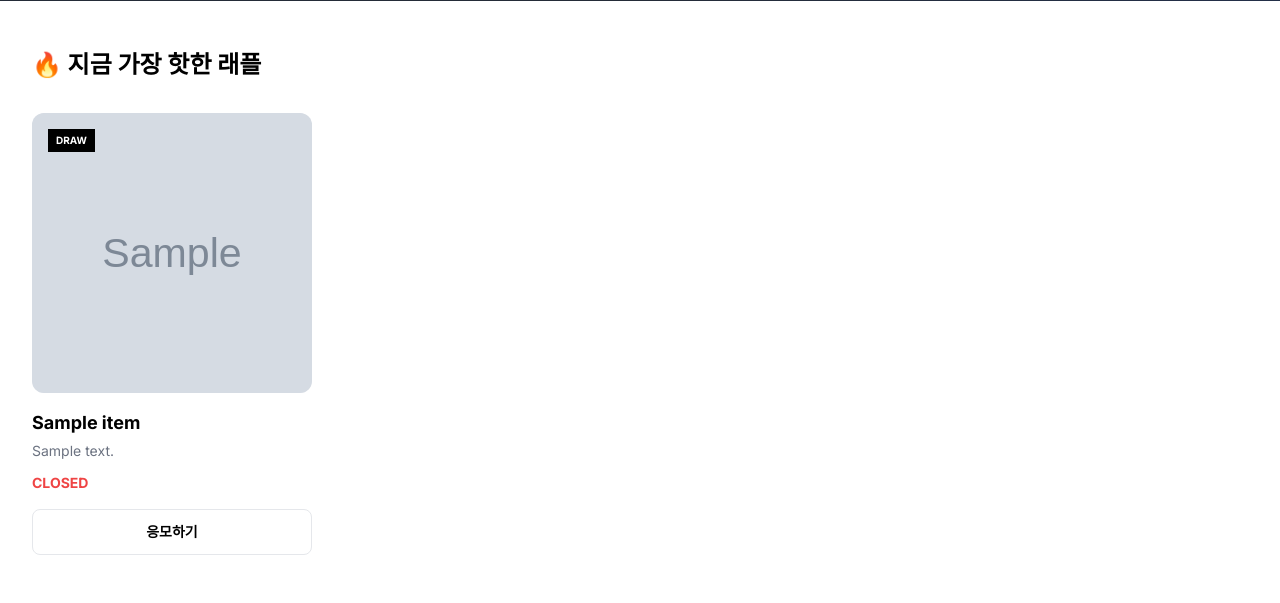
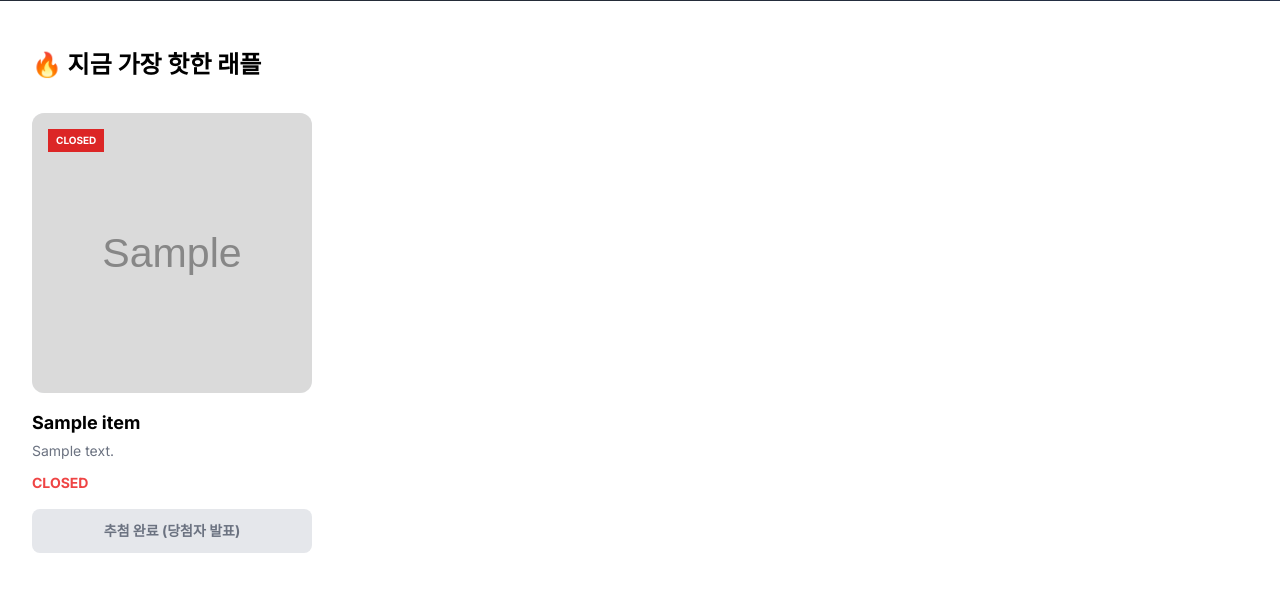
Before and after one commit to yooseongjin527/asac_de2_infra_1st, a Flask app: page / in a window 1280 px wide. Shown: the part 613-1216 px from the top of the page. After the commit the page ends 1166 px from the top, so only its background shows below. Run offline with Flask 3, Linux system fonts and the light colour scheme; tables that the repository leaves empty or names only in its code hold one stand-in row (values such as "Sample post"); grey boxes marked "Sample" are stand-in pictures; data that the repository does not hold is empty; some libraries are stand-ins or nearby versions.

Commit message:
Fix: Add raffle winner logic and disable button for closed items

```diff
--- a/app.py
+++ b/app.py
@@ -1,18 +1,17 @@
 from flask import Flask, render_template, request, jsonify, session, redirect, url_for
 import pymysql
 from datetime import datetime
+import os
 
 app = Flask(__name__)
 app.secret_key = 'dev-secret-key'
 
-# ==========================================
-# 1. AWS RDS 엔드포인트 설정 (A가 주거나, 네가 만든 주소 입력)
-# ==========================================
-DB_WRITER_HOST = "raffle-master-temp.cr0i2486ezf2.eu-west-1.rds.amazonaws.com" # 마스터 주소
-DB_READER_HOST = "raffle-replica-temp.cr0i2486ezf2.eu-west-1.rds.amazonaws.com" # 리플리카 주소
-DB_USER = "admin"
-DB_PASSWORD = "test1234"
-DB_NAME = "raffle_db"
+# 1. ConfigMap에서 가져오기
+DB_WRITER_HOST = os.environ.get('DB_WRITER_HOST')
+DB_READER_HOST = os.environ.get('DB_READER_HOST')
+DB_NAME = os.environ.get('DB_NAME', 'raffle_db')
+DB_USER = os.environ.get('DB_USER', 'admin')
+DB_PASSWORD = os.environ.get('DB_PASSWORD')
 
 def get_db_connection(is_write=False):
     """트래픽 분산의 핵심: 쓰기 요청은 Master로, 읽기 요청은 Replica로 연결"""
@@ -61,27 +60,31 @@ def mypage():
     if 'user_id' not in session: return redirect(url_for('login_page'))
 
     current_username = session['user_id']
-
-    # [리플리카 DB]에서 내 응모 내역 JOIN 해서 가져오기
     conn = get_db_connection(is_write=False)
     with conn.cursor() as cursor:
         sql = """
-            SELECT r.title, r.end_time, e.entry_time
+            SELECT r.title, r.end_time, e.entry_time, r.winner_id, u_winner.username as winner_name, u_me.id as my_id
             FROM raffle_entries e
-            JOIN users u ON e.user_id = u.id
+            JOIN users u_me ON e.user_id = u_me.id
             JOIN raffle_items r ON e.item_id = r.id
-            WHERE u.username = %s
+            LEFT JOIN users u_winner ON r.winner_id = u_winner.id
+            WHERE u_me.username = %s
             ORDER BY e.entry_time DESC
         """
         cursor.execute(sql, (current_username,))
         history_data = cursor.fetchall()
     conn.close()
 
-    # 추첨 상태 로직 처리
     my_history = []
     now = datetime.now()
     for row in history_data:
-        status = "당첨 대기중 ⏳" if now < row['end_time'] else "아쉽게도 낙첨되었습니다 😥"
+        if row['winner_id'] is None:
+            status = "당첨 대기중 ⏳" if now < row['end_time'] else "추첨 진행 중... ⚙️"
+        elif row['winner_id'] == row['my_id']:
+            status = "축하합니다! 당첨되었습니다! 🎉"
+        else:
+            status = "다음 기회에..."
+
         my_history.append({
             "title": row['title'],
             "apply_date": row['entry_time'].strftime("%Y-%m-%d %H:%M"),
@@ -89,7 +92,6 @@ def mypage():
         })
 
     return render_template('mypage.html', user_id=current_username, history=my_history)
-
 
 # ==========================================
 # 3. API 라우팅 (INSERT ➡️ 마스터 사용)
@@ -146,14 +148,24 @@ def api_apply():
     conn = get_db_connection(is_write=True)
     try:
         with conn.cursor() as cursor:
-            # username으로 user_id(PK) 찾기
+            # [추가] 해당 아이템이 이미 당첨 발표되었거나 종료되었는지 확인
+            cursor.execute("SELECT is_drawn, end_time FROM raffle_items WHERE id=%s", (item_id,))
+            item = cursor.fetchone()
+
+            if not item:
+                return jsonify({"status": "error", "message": "존재하지 않는 상품입니다."}), 404
+
+            # 이미 당첨자가 나왔거나 시간이 지났다면 응모 차단
+            if item['is_drawn'] or item['end_time'] < datetime.now():
+                return jsonify({"status": "error", "message": "이미 종료된 래플입니다."}), 400
+
+            # (기존 로직) 유저 ID 찾고 응모 기록 저장...
             cursor.execute("SELECT id FROM users WHERE username=%s", (current_username,))
             user_pk = cursor.fetchone()['id']
+            cursor.execute("INSERT INTO raffle_entries (user_id, item_id) VALUES (%s, %s)", (user_pk, item_id))
 
-            # [마스터 DB] 응모 기록 저장
-            cursor.execute("INSERT INTO raffle_entries (user_id, item_id) VALUES (%s, %s)", (user_pk, item_id))
         conn.commit()
-        return jsonify({"status": "success", "message": "성공적으로 응모되었습니다! 마이페이지에서 확인하세요."})
+        return jsonify({"status": "success", "message": "성공적으로 응모되었습니다!"})
     except pymysql.err.IntegrityError:
         return jsonify({"status": "error", "message": "이미 응모하신 상품입니다!"}), 400
     finally:
@@ -164,56 +176,87 @@ def api_apply():
 # ==========================================
 @app.route('/init-db')
 def initialize_database():
-    """빈 DB에 테이블을 만들고 테스트용 래플 상품을 넣는 마법의 URL"""
-    # 1. DB 자체(raffle_db)가 없으면 생성
+    """DB 초기화, 샘플 데이터, 그리고 test1 유저 당첨 데이터까지 한방에 셋업"""
+    # 1. DB 생성 로직 (Writer Host 사용)
     temp_conn = pymysql.connect(host=DB_WRITER_HOST, user=DB_USER, password=DB_PASSWORD)
     with temp_conn.cursor() as cursor:
         cursor.execute(f"CREATE DATABASE IF NOT EXISTS {DB_NAME}")
     temp_conn.commit()
     temp_conn.close()
 
-    # 2. 테이블 생성 및 샘플 데이터 삽입
+    # 2. 테이블 생성 및 데이터 삽입
     conn = get_db_connection(is_write=True)
-    with conn.cursor() as cursor:
-        cursor.execute("""
-            CREATE TABLE IF NOT EXISTS users (
-                id INT AUTO_INCREMENT PRIMARY KEY,
-                username VARCHAR(50) UNIQUE NOT NULL,
-                password VARCHAR(255) NOT NULL
-            )
-        """)
-        cursor.execute("""
-            CREATE TABLE IF NOT EXISTS raffle_items (
-                id INT AUTO_INCREMENT PRIMARY KEY,
-                title VARCHAR(100) NOT NULL,
-                description TEXT,
-                end_time DATETIME NOT NULL,
-                image_url VARCHAR(255)
-            )
-        """)
-        cursor.execute("""
-            CREATE TABLE IF NOT EXISTS raffle_entries (
-                id INT AUTO_INCREMENT PRIMARY KEY,
-                user_id INT,
-                item_id INT,
-                entry_time DATETIME DEFAULT CURRENT_TIMESTAMP,
-                FOREIGN KEY (user_id) REFERENCES users(id),
-                FOREIGN KEY (item_id) REFERENCES raffle_items(id),
-                UNIQUE KEY unique_entry (user_id, item_id) -- 1인 1회 응모 방지
-            )
-        """)
+    try:
+        with conn.cursor() as cursor:
+            # 테이블 생성 (기존과 동일)
+            cursor.execute("""
+                CREATE TABLE IF NOT EXISTS users (
+                    id INT AUTO_INCREMENT PRIMARY KEY,
+                    username VARCHAR(50) UNIQUE NOT NULL,
+                    password VARCHAR(255) NOT NULL
+                )
+            """)
+            cursor.execute("""
+                CREATE TABLE IF NOT EXISTS raffle_items (
+                    id INT AUTO_INCREMENT PRIMARY KEY,
+                    title VARCHAR(100) NOT NULL,
+                    description TEXT,
+                    end_time DATETIME NOT NULL,
+                    image_url VARCHAR(255),
+                    winner_id INT DEFAULT NULL,
+                    is_drawn BOOLEAN DEFAULT FALSE,
+                    FOREIGN KEY (winner_id) REFERENCES users(id)
+                )
+            """)
+            cursor.execute("""
+                CREATE TABLE IF NOT EXISTS raffle_entries (
+                    id INT AUTO_INCREMENT PRIMARY KEY,
+                    user_id INT,
+                    item_id INT,
+                    entry_time DATETIME DEFAULT CURRENT_TIMESTAMP,
+                    FOREIGN KEY (user_id) REFERENCES users(id),
+                    FOREIGN KEY (item_id) REFERENCES raffle_items(id),
+                    UNIQUE KEY unique_entry (user_id, item_id)
+                )
+            """)
 
-        # 샘플 래플 상품 데이터 2개 넣기 (테이블이 비어있을 때만)
-        cursor.execute("SELECT COUNT(*) as cnt FROM raffle_items")
-        if cursor.fetchone()['cnt'] == 0:
-            cursor.execute("""
-                INSERT INTO raffle_items (title, description, end_time, image_url) VALUES
-                ('나이키 덩크 로우 범고래', '국민 신발, 마지막 기회!', '2026-04-30 18:00:00', 'https://images.unsplash.com/photo-1595950653106-6c9ebd614d3a?w=500&q=80'),
-                ('애플 에어팟 맥스 실버', '노이즈 캔슬링 끝판왕', '2026-05-05 12:00:00', 'https://images.unsplash.com/photo-1613040809024-b4ef7ba99bc3?w=500&q=80')
-            """)
-    conn.commit()
-    conn.close()
-    return "DB 초기화 및 샘플 데이터 삽입 성공! 이제 메인 페이지(/)로 접속하세요."
+            # [추가] 1. test1 유저 생성 (없을 때만)
+            cursor.execute("SELECT id FROM users WHERE username = 'test1'")
+            user = cursor.fetchone()
+            if not user:
+                cursor.execute("INSERT INTO users (username, password) VALUES ('test1', '1234')")
+                user_id = conn.insert_id()
+            else:
+                user_id = user['id']
+
+            # [추가] 2. 샘플 아이템 및 '당첨된 조던' 아이템 삽입
+            cursor.execute("SELECT COUNT(*) as cnt FROM raffle_items")
+            if cursor.fetchone()['cnt'] == 0:
+                # 일반 아이템 2개
+                cursor.execute("""
+                    INSERT INTO raffle_items (title, description, end_time, image_url) VALUES
+                    ('나이키 덩크 로우 범고래', '국민 신발, 마지막 기회!', '2026-04-30 18:00:00', 'https://images.unsplash.com/photo-1595950653106-6c9ebd614d3a?w=500&q=80'),
+                    ('애플 에어팟 맥스 실버', '노이즈 캔슬링 끝판왕', '2026-05-05 12:00:00', 'https://images.unsplash.com/photo-1613040809024-b4ef7ba99bc3?w=500&q=80')
+                """)
+
+                # 당첨 확정 아이템 (시간은 미래로 설정해야 메인에 잘 보임)
+                cursor.execute("""
+                    INSERT INTO raffle_items (title, description, end_time, image_url, is_drawn, winner_id) VALUES
+                    ('나이키 x 트래비스 스캇 조던 1', '최고의 신발.', '2026-04-07 15:10:00',
+                    'https://images.unsplash.com/photo-1542291026-7eec264c27ff?w=500&q=80', TRUE, %s)
+                """, (user_id,))
+                jordan_id = conn.insert_id()
+
+                # [추가] 3. test1 유저를 조던에 응모시키기 (기록 생성)
+                cursor.execute("INSERT INTO raffle_entries (user_id, item_id) VALUES (%s, %s)", (user_id, jordan_id))
+
+        conn.commit()
+        return "✅ DB 초기화 완료! 'test1' 계정 생성 및 조던 당첨 데이터 셋업 성공."
+    except Exception as e:
+        conn.rollback()
+        return f"❌ 초기화 실패: {str(e)}"
+    finally:
+        conn.close()
 
 if __name__ == '__main__':
     app.run(host='0.0.0.0', port=8080, debug=True)
--- a/templates/index.html
+++ b/templates/index.html
@@ -3,7 +3,7 @@
 <head>
     <meta charset="UTF-8">
     <meta name="viewport" content="width=device-width, initial-scale=1.0">
-    <title>KREAM Style Raffle</title>
+    <title>ASACDE RAFFLE</title>
     <script src="https://cdn.tailwindcss.com"></script>
     <style>
         @import url('https://fonts.googleapis.com/css2?family=Inter:wght@400;700;900&display=swap');
@@ -43,15 +43,29 @@
             {% for item in items %}
             <div class="group cursor-pointer">
                 <div class="relative bg-gray-100 rounded-xl overflow-hidden aspect-square mb-4">
-                    <img src="{{ item.image_url }}" class="w-full h-full object-cover group-hover:scale-105 transition-transform duration-500">
-                    <div class="absolute top-4 left-4 bg-black text-white text-[10px] px-2 py-1 font-bold">DRAW</div>
+                    <img src="{{ item.image_url }}" class="w-full h-full object-cover group-hover:scale-105 transition-transform duration-500 {% if item.is_drawn %} grayscale {% endif %}">
+
+                    {% if item.is_drawn %}
+                        <div class="absolute top-4 left-4 bg-red-600 text-white text-[10px] px-2 py-1 font-bold">CLOSED</div>
+                    {% else %}
+                        <div class="absolute top-4 left-4 bg-black text-white text-[10px] px-2 py-1 font-bold">DRAW</div>
+                    {% endif %}
                 </div>
+
                 <h3 class="font-bold text-lg mb-1 truncate">{{ item.title }}</h3>
                 <p class="text-gray-500 text-sm mb-3 line-clamp-1">{{ item.description }}</p>
+
                 <div class="timer text-red-500 font-bold text-sm mb-4" data-endtime="{{ item.end_time }}">--:--:--:--</div>
-                <button onclick="applyRaffle({{ item.id }})" class="w-full py-3 bg-white border border-gray-200 rounded-lg font-bold text-sm hover:bg-black hover:text-white transition-colors">
-                    응모하기
-                </button>
+
+                {% if item.is_drawn %}
+                    <button class="w-full py-3 bg-gray-200 text-gray-500 rounded-lg font-bold text-sm cursor-not-allowed" disabled>
+                        추첨 완료 (당첨자 발표)
+                    </button>
+                {% else %}
+                    <button id="btn-{{ item.id }}" onclick="applyRaffle({{ item.id }})" class="w-full py-3 bg-white border border-gray-200 rounded-lg font-bold text-sm hover:bg-black hover:text-white transition-colors active:scale-95">
+                        응모하기
+                    </button>
+                {% endif %}
             </div>
             {% endfor %}
         </div>
```
